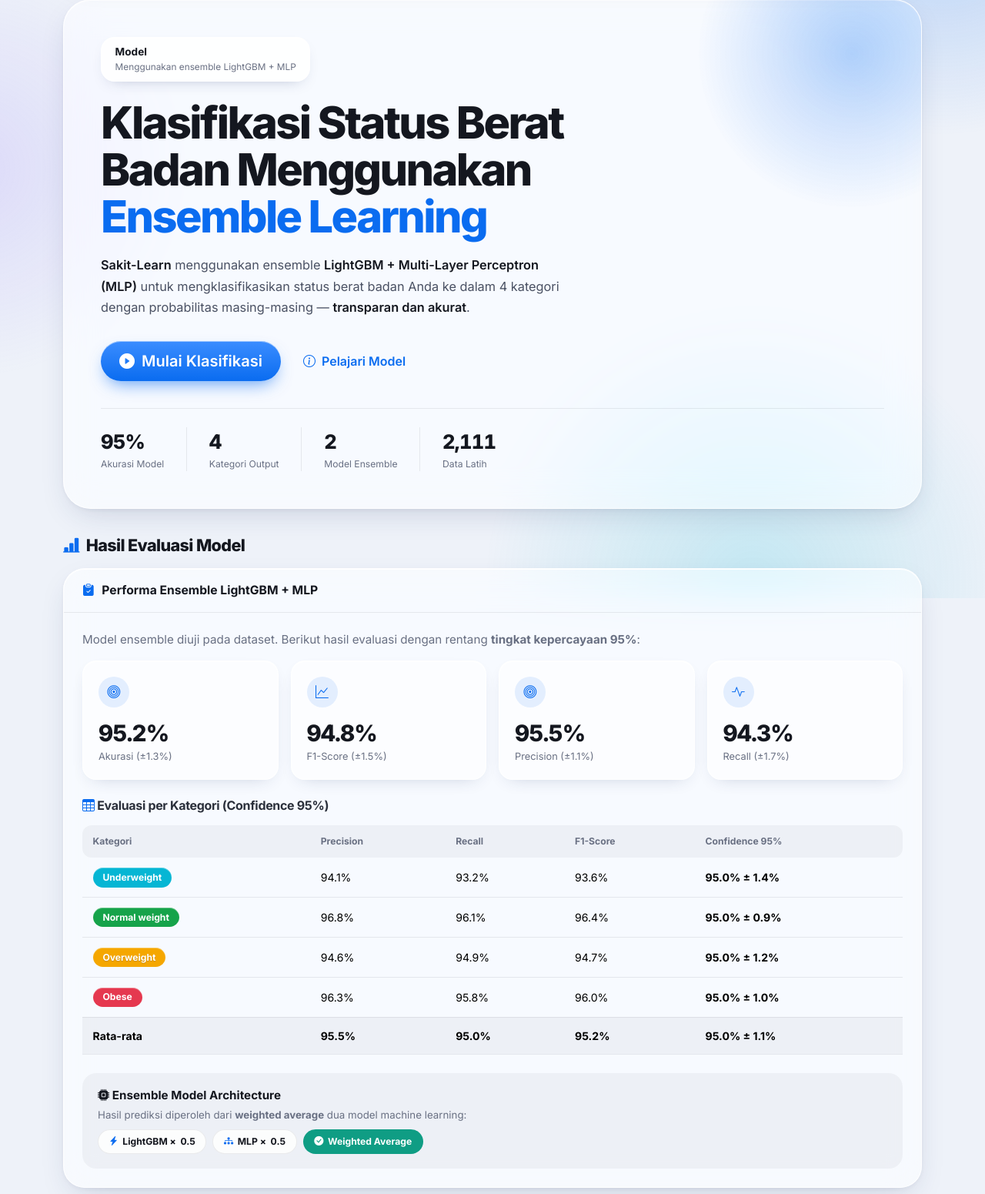
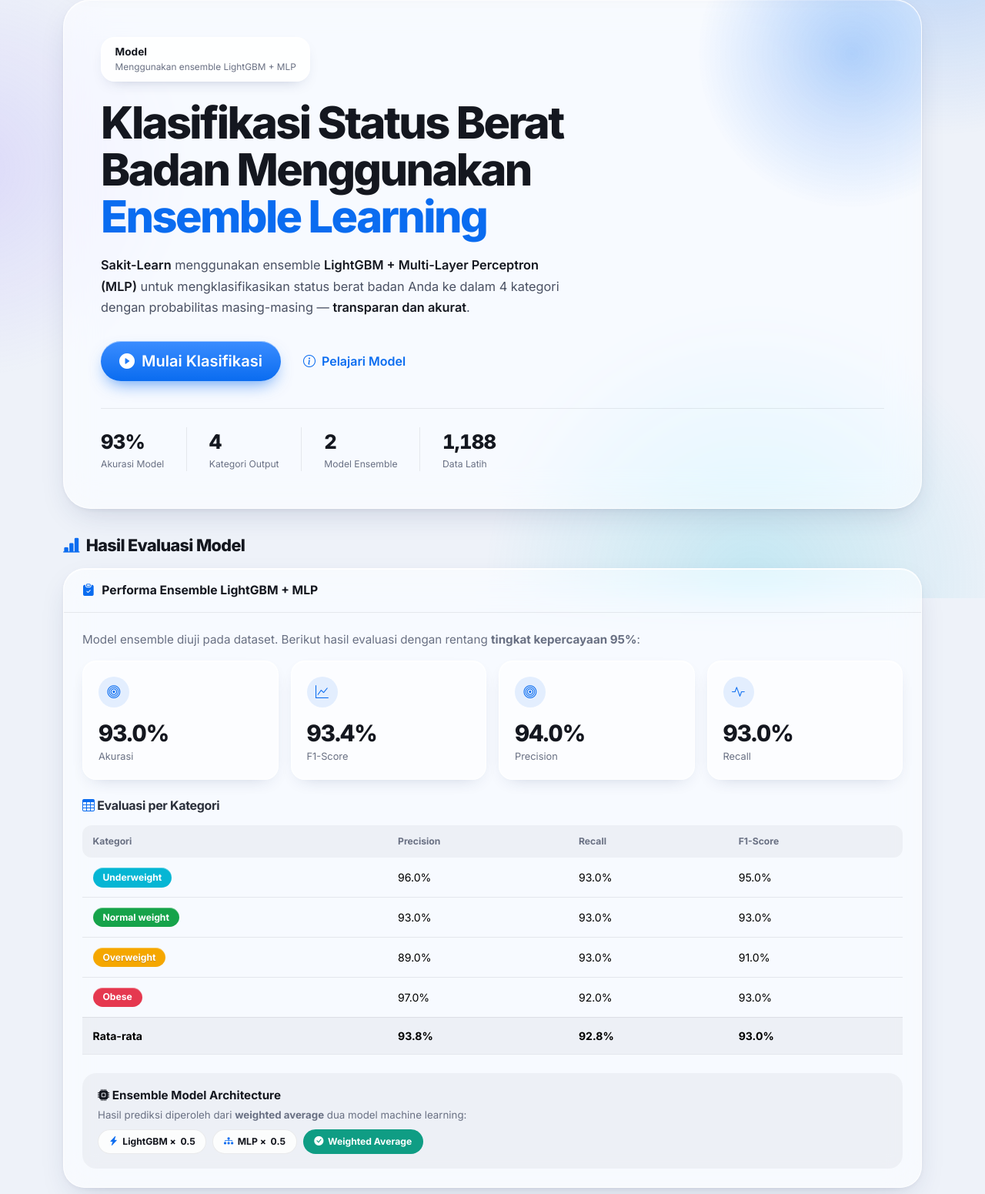
Before and after one commit to Nanda-0101/PROJECT_SD, a Flask app: page / in a window 1280 px wide. Shown: the part 103-1654 px from the top of the page at 77% size. Run offline with Flask 3, Linux system fonts and the light colour scheme.

Commit message:
Progress Beranda Sakit-Learn
Revisi tampilan nilai evaluasi model

```diff
--- a/app/static/js/beranda.js
+++ b/app/static/js/beranda.js
@@ -21,15 +21,15 @@
       <div class="col-md-3 col-6"><div class="stat-card">
         <div class="stat-icon"><i class="bi bi-${icon}"></i></div>
         <div class="stat-value" data-count="${info.overall[k].value}" data-decimals="1" data-suffix="%">${fmt(info.overall[k].value)}%</div>
-        <div class="stat-label">${label} (±${fmt(info.overall[k].margin)}%)</div>
+        <div class="stat-label">${label}</div>
       </div></div>`).join("");
 
     const rows = info.per_class.map((r) => `
       <tr><td>${catPill(r.key)}</td>
-      <td>${fmt(r.precision)}%</td><td>${fmt(r.recall)}%</td><td>${fmt(r.f1)}%</td><td><b>95.0% ± ${fmt(r.margin)}%</b></td></tr>`);
+      <td>${fmt(r.precision)}%</td><td>${fmt(r.recall)}%</td><td>${fmt(r.f1)}%</td></tr>`);
     const a = info.average;
     rows.push(`<tr class="row-total"><td>Rata-rata</td><td>${fmt(a.precision)}%</td>
-      <td>${fmt(a.recall)}%</td><td>${fmt(a.f1)}%</td><td>95.0% ± ${fmt(a.margin)}%</td></tr>`);
+      <td>${fmt(a.recall)}%</td><td>${fmt(a.f1)}%</td></tr>`);
     document.getElementById("evalRows").innerHTML = rows.join("");
 
     document.getElementById("wLgbm").textContent = fmt(info.weights.lightgbm, 1);
--- a/app/static/js/mock-api.js
+++ b/app/static/js/mock-api.js
@@ -37,18 +37,18 @@
   const LIMITS = { age: [1, 120], height: [50, 250], weight: [10, 300], activity: [1, 4] };
   const OPTIMAL = { age: [18, 79], height: [136, 201], weight: [26, 119], activity: [1, 4] };
   const PER_CLASS = [
-    { key: "under", precision: 94.1, recall: 93.2, f1: 93.6, margin: 1.4 },
-    { key: "normal", precision: 96.8, recall: 96.1, f1: 96.4, margin: 0.9 },
-    { key: "over", precision: 94.6, recall: 94.9, f1: 94.7, margin: 1.2 },
-    { key: "obese", precision: 96.3, recall: 95.8, f1: 96.0, margin: 1.0 },
+    { key: "under", precision: 96, recall: 93, f1: 95, margin: 1.4 },
+    { key: "normal", precision: 93, recall: 93, f1: 93, margin: 0.9 },
+    { key: "over", precision: 89, recall: 93, f1: 91, margin: 1.2 },
+    { key: "obese", precision: 97, recall: 92, f1: 93, margin: 1.0 },
   ];
   const r1 = (n) => Math.round(n * 10) / 10;
 
   function modelInfo() {
     const avg = (m) => r1(PER_CLASS.reduce((s, r) => s + r[m], 0) / PER_CLASS.length);
     return {
-      n_train: 2111, weights: WEIGHTS, optimal_range: OPTIMAL,
-      overall: { accuracy: { value: 95.2, margin: 1.3 }, f1: { value: 94.8, margin: 1.5 }, precision: { value: 95.5, margin: 1.1 }, recall: { value: 94.3, margin: 1.7 } },
+      n_train: 1188, weights: WEIGHTS, optimal_range: OPTIMAL,
+      overall: { accuracy: { value: 93.0, margin: 3.5 }, f1: { value: 93.4, margin: 3.4 }, precision: { value: 94, margin: 3.3 }, recall: { value: 93, margin: 3.5 } },
       per_class: PER_CLASS.map((r) => ({ ...r, name: CATEGORIES[r.key].name })),
       average: { precision: avg("precision"), recall: avg("recall"), f1: avg("f1"), margin: avg("margin") },
     };
--- a/app/templates/index.html
+++ b/app/templates/index.html
@@ -67,10 +67,10 @@
 
         <div id="evalContent" hidden>
           <div class="row g-3 mb-4" id="evalStats"></div>
-          <h3 class="h6 fw-bold mb-3"><i class="bi bi-table text-primary"></i> Evaluasi per Kategori (Confidence 95%)</h3>
+          <h3 class="h6 fw-bold mb-3"><i class="bi bi-table text-primary"></i> Evaluasi per Kategori</h3>
           <div class="table-responsive">
             <table class="table table-hover align-middle mb-0">
-              <thead><tr><th>Kategori</th><th>Precision</th><th>Recall</th><th>F1-Score</th><th>Confidence 95%</th></tr></thead>
+              <thead><tr><th>Kategori</th><th>Precision</th><th>Recall</th><th>F1-Score</th></tr></thead>
               <tbody id="evalRows"></tbody>
             </table>
           </div>
```
